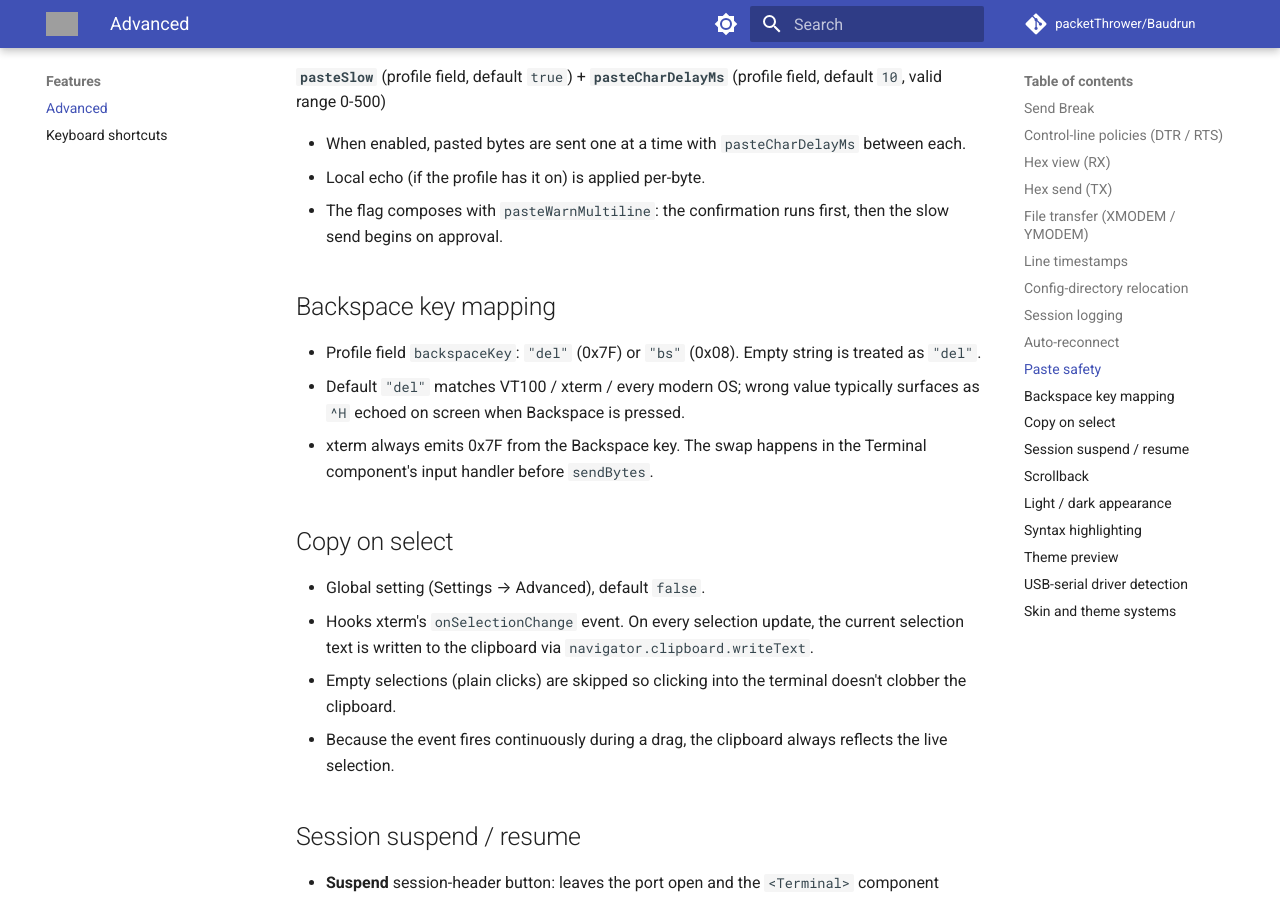
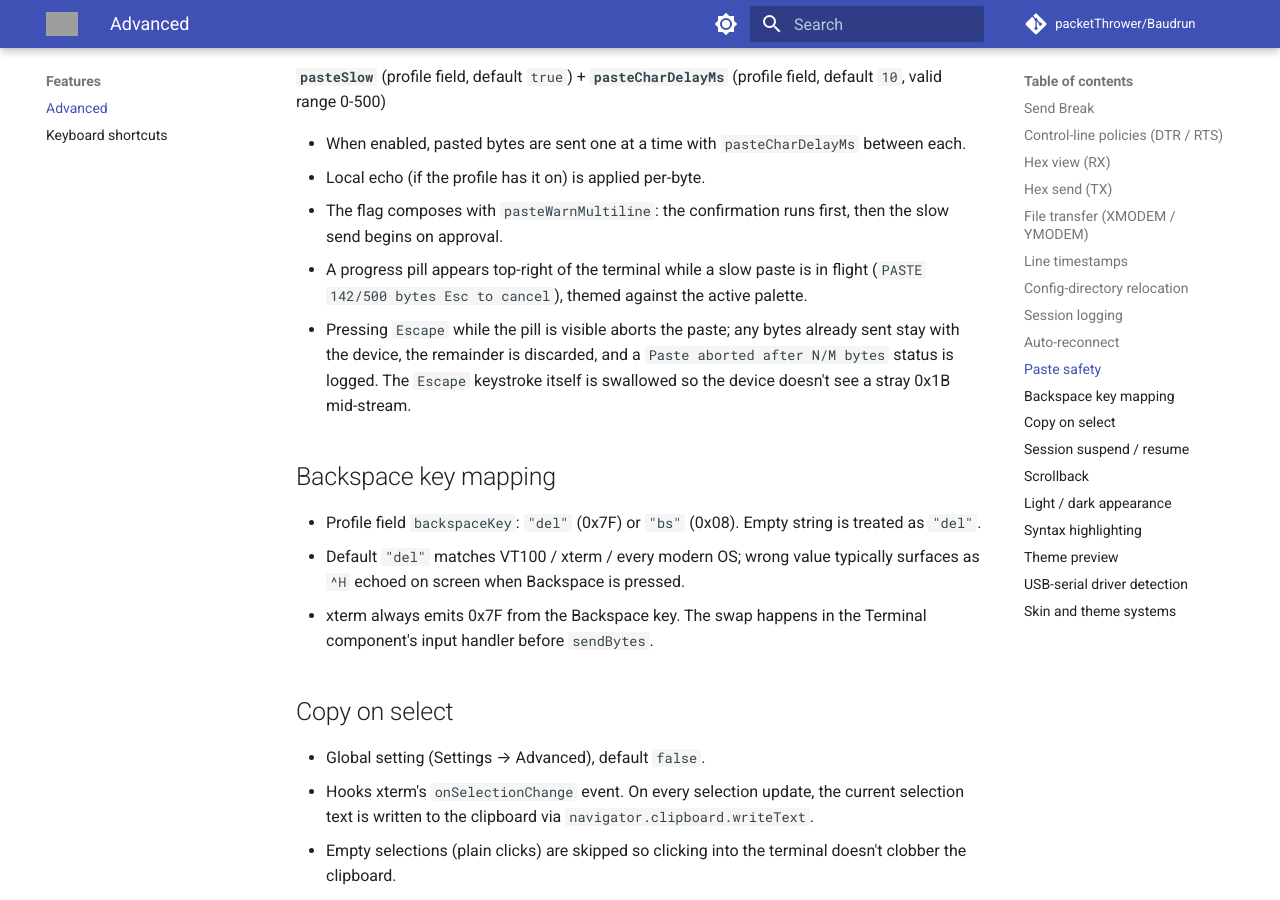
Before and after one commit to packetThrower/Baudrun, an MkDocs documentation site: the page built from docs/ADVANCED.md, in a window 1280 px wide and 900 px high, scrolled down 4689 px. Built offline with MkDocs 1.6.1 and Material for MkDocs 9.7.7, drawn with Linux system fonts in a browser that asks for light colours; comment, search, counter and statistics services are not loaded; grey boxes are pictures that could not be loaded.

Commit message:
docs: document Esc-to-abort for in-flight slow pastes
- SHORTCUTS.md: new row in the bindings table for "Abort in-flight
  slow paste" on Escape.
- ADVANCED.md (Paste safety section): describe the progress pill
  and the Escape-to-abort behavior + that the Esc is swallowed so
  the device doesn't see a stray 0x1B mid-stream.

Co-Authored-By: Claude Opus 4.7 (1M context) <noreply@anthropic.com>

```diff
--- a/docs/ADVANCED.md
+++ b/docs/ADVANCED.md
@@ -195,6 +195,14 @@ well below 20 characters.
 - Local echo (if the profile has it on) is applied per-byte.
 - The flag composes with `pasteWarnMultiline`: the confirmation
   runs first, then the slow send begins on approval.
+- A progress pill appears top-right of the terminal while a slow
+  paste is in flight (`PASTE  142/500 bytes  Esc to cancel`),
+  themed against the active palette.
+- Pressing `Escape` while the pill is visible aborts the paste;
+  any bytes already sent stay with the device, the remainder is
+  discarded, and a `Paste aborted after N/M bytes` status is
+  logged. The `Escape` keystroke itself is swallowed so the
+  device doesn't see a stray 0x1B mid-stream.
 
 ## Backspace key mapping
 
```
Also changed, not shown: docs/SHORTCUTS.md (+1 -0 lines).
